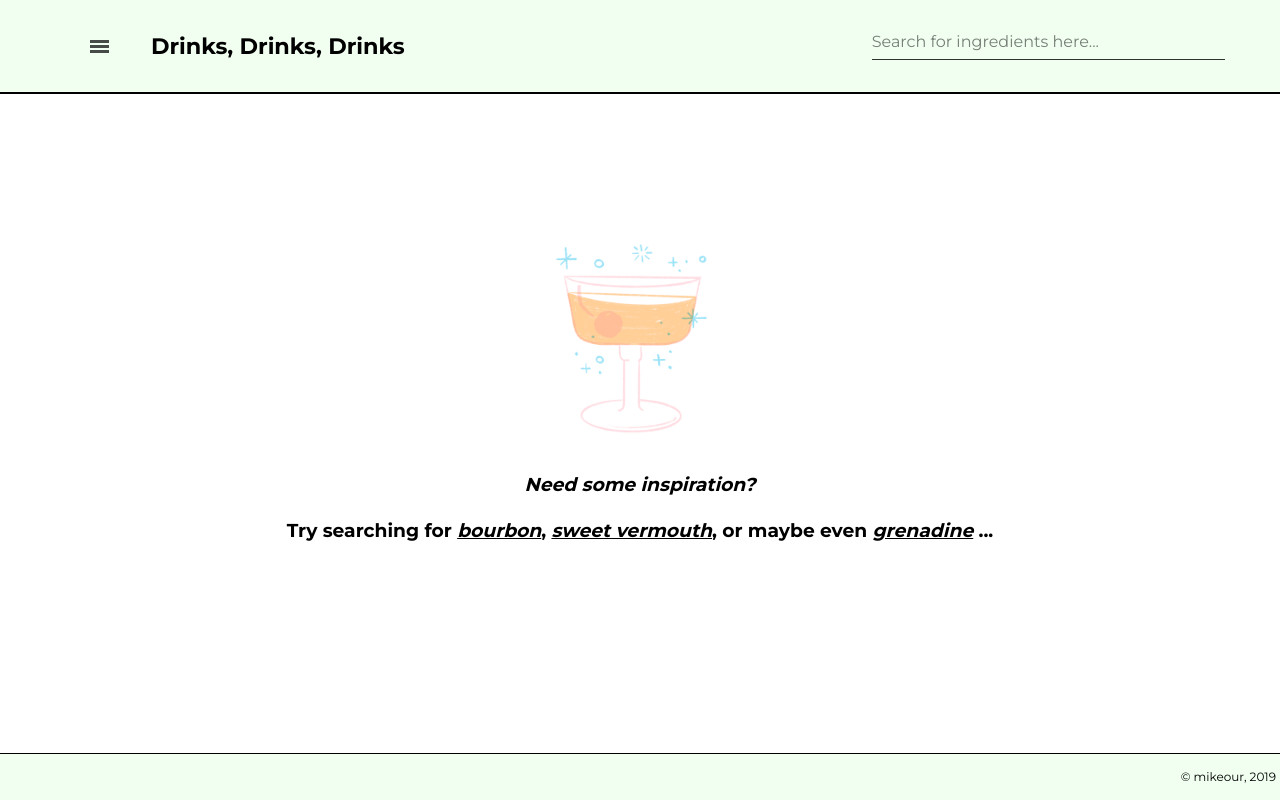
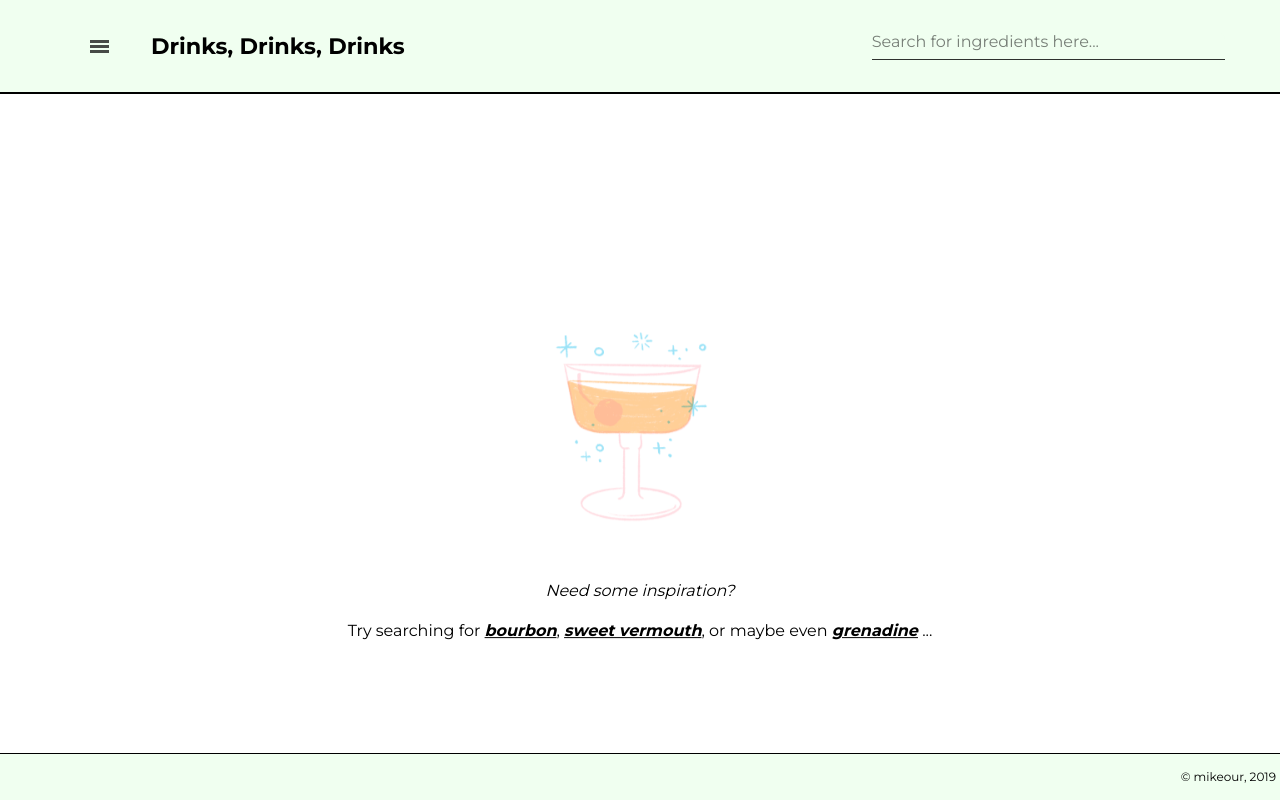
Before and after one commit to mikeour/drinks_drinks_drinks, a React (Vite) app: page / in a window 1280 px wide. Built offline with nearby package versions, Linux system fonts and the light colour scheme.

Commit message:
Adjusted styling and removed unnecessary break tags

```diff
--- a/src/components/CenterImage/CenterImage.js
+++ b/src/components/CenterImage/CenterImage.js
@@ -20,25 +20,37 @@ const CenterImage = () => {
   const memoIngredient2 = useMemo(() => <Suggestion />, []);
   const memoIngredient3 = useMemo(() => <Suggestion />, []);
   return (
-    <div>
+    <div
+      css={css`
+        position: relative;
+        top: 50%;
+        left: 50%;
+        transform: translate(-50%, -50%);
+      `}
+    >
       <img
         css={centerImageStyles}
         className="animated shake"
         src={image}
         alt="Shaking image of a cocktail"
       />
-      <h3
+      <p
         css={css`
           padding: 25px;
         `}
       >
-        <em>Need some inspiration? </em>
-        <br />
-        <br />
+        <em
+          css={css`
+            display: block;
+            padding: 0.4rem;
+            line-height: 3;
+          `}
+        >
+          Need some inspiration?{" "}
+        </em>
         Try searching for {memoIngredient1}, {memoIngredient2}, or maybe even{" "}
-        {"  "}
         {memoIngredient3} ...
-      </h3>
+      </p>
     </div>
   );
 };
```
